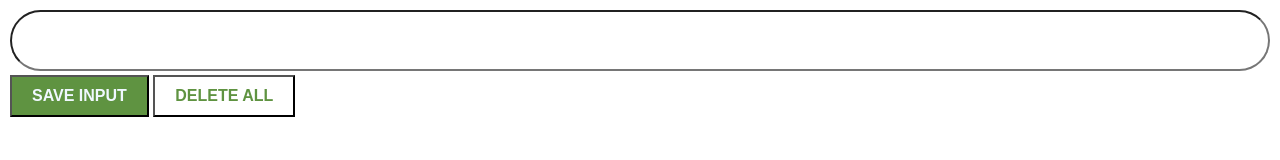
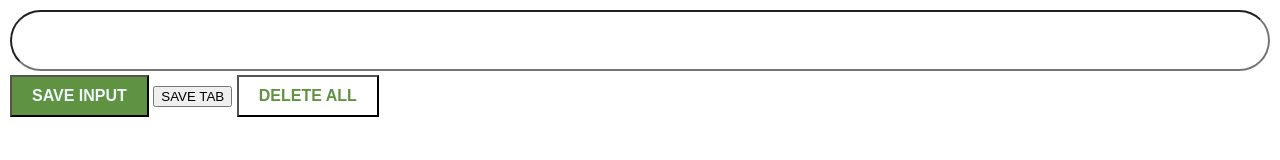
Before and after one commit to wiis-dib13/link-tracker, a browser extension: page index.html in a window 1280 px wide. Drawn offline with Linux system fonts and the light colour scheme.

Commit message:
Update index.html

```diff
--- a/index.html
+++ b/index.html
@@ -5,6 +5,7 @@
     <body>
         <input type="url" id="input">
         <button id="inpu">SAVE INPUT</button>
+        <button id="tab">SAVE TAB</button>
         <button id="inp">DELETE ALL</button>
         <ul id="ul-el">
         </ul>
```
